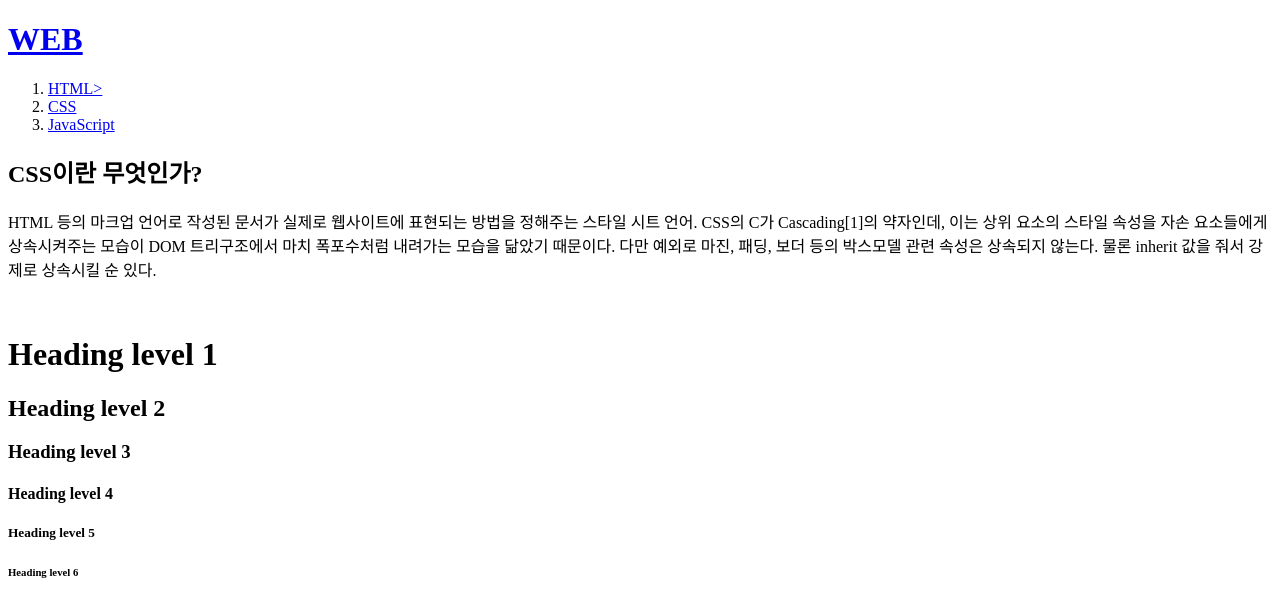
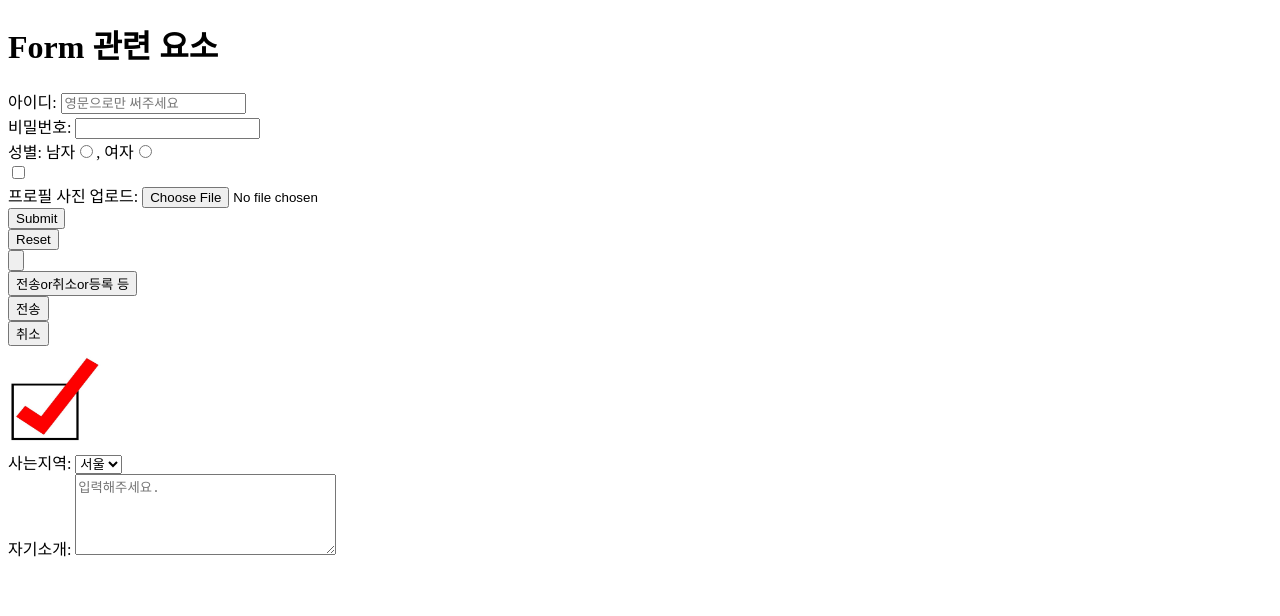
Before and after one commit to JinKyunJ/HTML-CSS-, a plain HTML site: page 2.html in a window 1280 px wide. Drawn offline with Linux system fonts and the light colour scheme.

Commit message:
html 공부
Form 관련 요소1

```diff
--- a/2.html
+++ b/2.html
@@ -1,27 +1,31 @@
-<!doctype html>
+<!DOCTYPE html>
 <html>
 <head>
-    <title>WEB1 - CSS</title>
-    <meta charset="utf-8">
+    <meta charset="UTF-8">
+    <title>from</title>
 </head>
 <body>
-    <H1><a href="index.html">WEB</a></H1>
-    <ol>
-        <li><a href="1.html">HTML></a></li>
-        <li><a href="2.html">CSS</a></li>
-        <li><a href="3.html">JavaScript</a></li>
-    </ol>
-    <H2>CSS이란 무엇인가?</H2>
-    <p>HTML 등의 마크업 언어로 작성된 문서가 실제로 웹사이트에 표현되는 방법을 정해주는 스타일 시트 언어.
-
-        CSS의 C가 Cascading[1]의 약자인데, 이는 상위 요소의 스타일 속성을 자손 요소들에게 상속시켜주는 모습이 DOM 트리구조에서 마치 폭포수처럼 내려가는 모습을 닮았기 때문이다. 다만 예외로 마진, 패딩, 보더 등의 박스모델 관련 속성은 상속되지 않는다. 물론 inherit 값을 줘서 강제로 상속시킬 순 있다.</p>
+    <form action="/test.html">
+        <h1>Form 관련 요소</h1>
+        아이디: <input type="text" placeholder="영문으로만 써주세요"><br>
+        비밀번호: <input type="password"><br>
+        성별: 남자<input type="radio" name="gender">, 여자<input type="radio" name="gender"><br>
+        <input type="checkbox"><br>
+        프로필 사진 업로드: <input type="file"><br>
+        <input type="submit"><br>
+        <input type="reset"><br>
+        <input type="button"><br>
+        <input type="button" value="전송or취소or등록 등"><br>
+        <button type="sumit">전송</button><br>
+        <button type="reset">취소</button><br>
+        <input type="image" src="login.jpg" alt="로그인" width="100" height="100"><br>
+        사는지역: <select>
+            <option>서울</option>
+            <option>경기</option>
+            <option>강원</option>
+            <option>제주</option>
+        </select><br>
+        자기소개: <textarea cols="30" rows="5" placeholder="입력해주세요."></textarea><br>
+    </form>
 </body>
 </html>
-<br>
-
-<h1>Heading level 1</h1>
-<h2>Heading level 2</h2>
-<h3>Heading level 3</h3>
-<h4>Heading level 4</h4>
-<h5>Heading level 5</h5>
-<h6>Heading level 6</h6>
```
Also changed, not shown: login.jpg (added).
